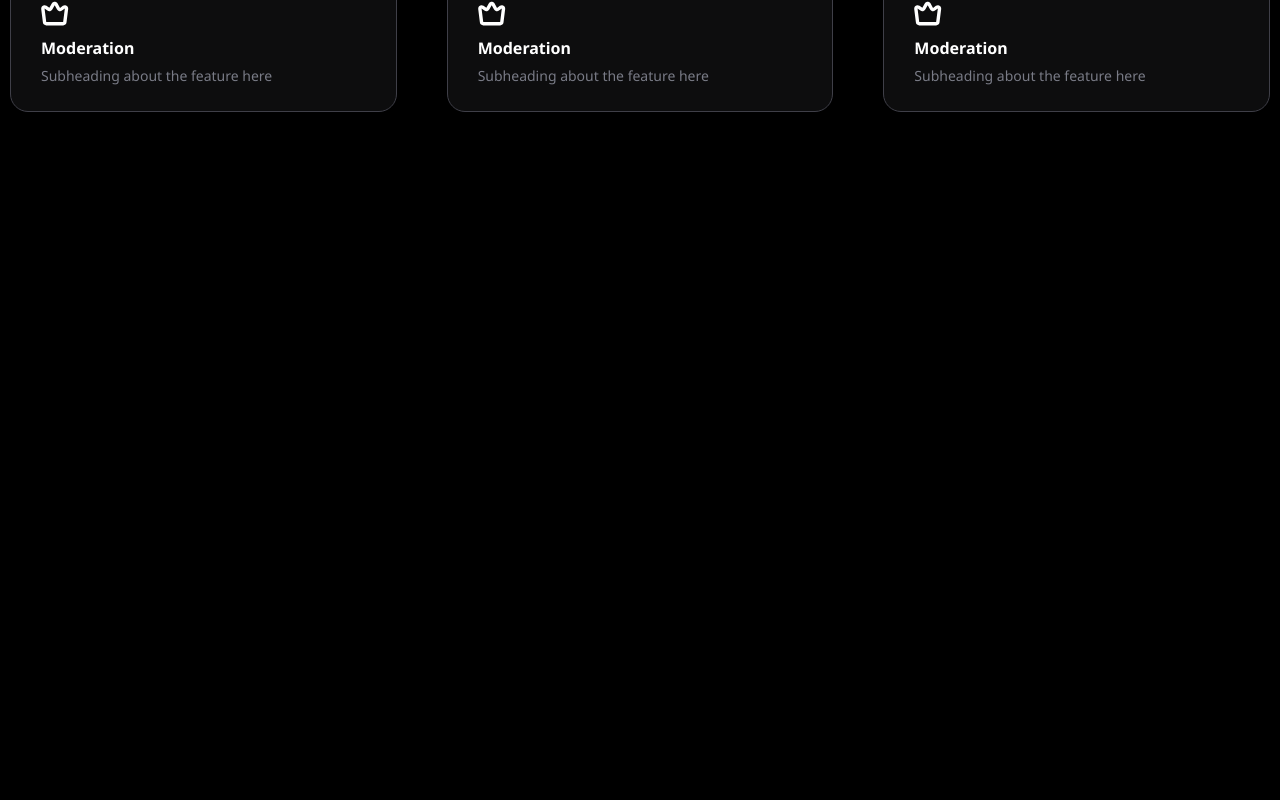
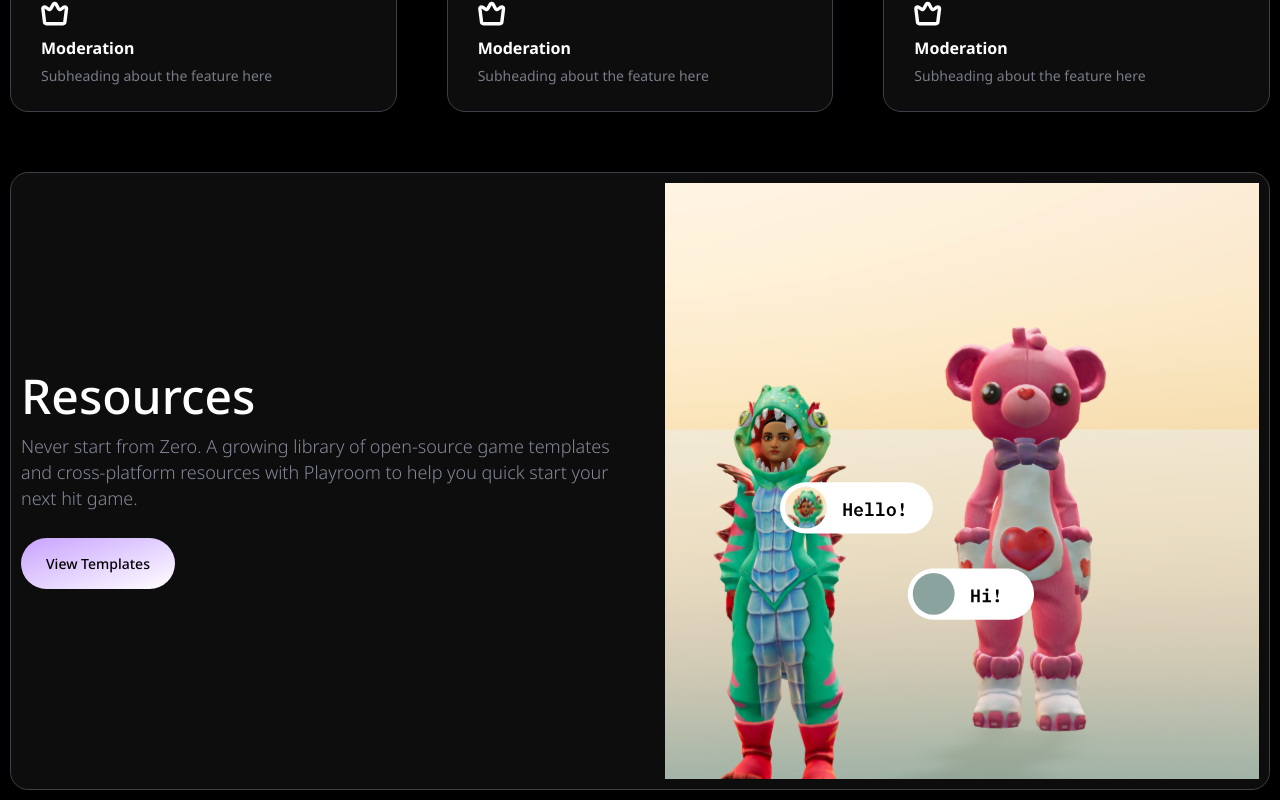
Before and after one commit to elghanbibadr/playroom, a React (Vite) app: page / in a window 1280 px wide. Shown: the part 4483-5283 px from the top of the page. Before the commit the page ends 4605 px from the top, so only its background shows below. Built offline with nearby package versions, Linux system fonts and the light colour scheme.

Commit message:
v1 of the ressources section

```diff
--- /dev/null
+++ b/src/componenets/ressources/Resources.jsx
@@ -0,0 +1,20 @@
+import React from 'react'
+import ressorces from "../../assets/resourcesImg.svg"
+import Card from '../ui/Card'
+const Resources = () => {
+  return (
+    <Card className="m-4 mt-20  md:grid md:grid-cols-2 md:gap-x-20 ">
+           <div className="text-center md:text-left   md:self-center ">
+        <h2>Resources</h2>
+        <p className="my-5 mx-auto ">
+        Never start from Zero. A growing library of open-source game templates and cross-platform resources with Playroom to help you quick start your next hit game.        </p>
+        <button className='text-black mt-6 gradientBtn  rounded-full p-6 px-10 text-[1.1rem] md:text-[1.4rem] font-medium'>View Templates</button>
+      </div>
+   <img className=' w-full h-full' src={ressorces} alt="" />
+
+
+    </Card>
+  )
+}
+
+export default Resources
--- a/src/index.css
+++ b/src/index.css
@@ -41,3 +41,9 @@ body{
    /* background-position: center; */
    /* background-repeat: no-repeat; */
   }
+
+
+
+.resources{
+  /* background: url(/src/assets/shadow.png); */
+}
--- a/src/pages/Home.jsx
+++ b/src/pages/Home.jsx
@@ -7,6 +7,7 @@ import GetStarted from '../componenets/get-started-in-minute/GetStarted'
 import SaveDevelopment from '../componenets/save-dev/SaveDevelopment'
 import Features from '../componenets/features/Features'
 import { Container } from '../componenets/ui/Container'
+import Resources from '../componenets/ressources/Resources'
 const Home = () => {
 
 
@@ -22,7 +23,7 @@ const Home = () => {
         <Container>
           <SaveDevelopment />
         <Features/>
-
+        <Resources />
         </Container>
     </>
  )
```
Also changed, not shown: src/assets/resourcesImg.svg (added), src/assets/shadow.png (added).
